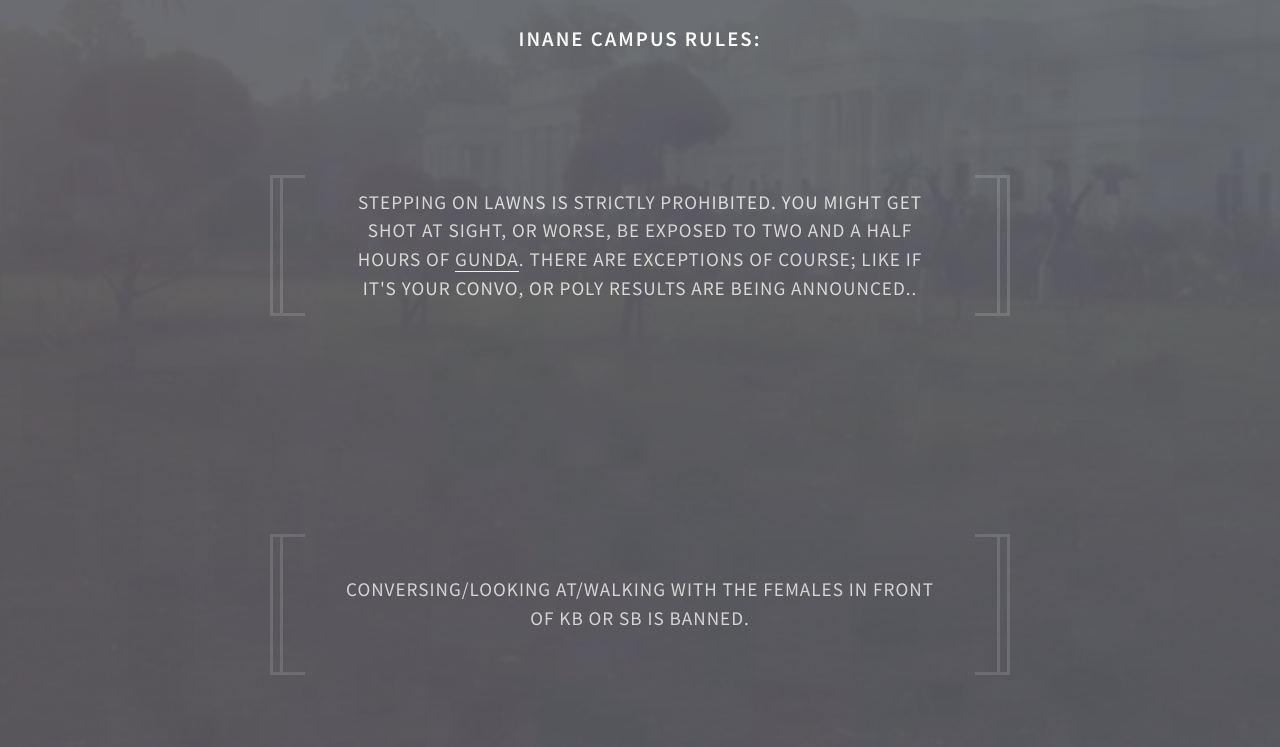
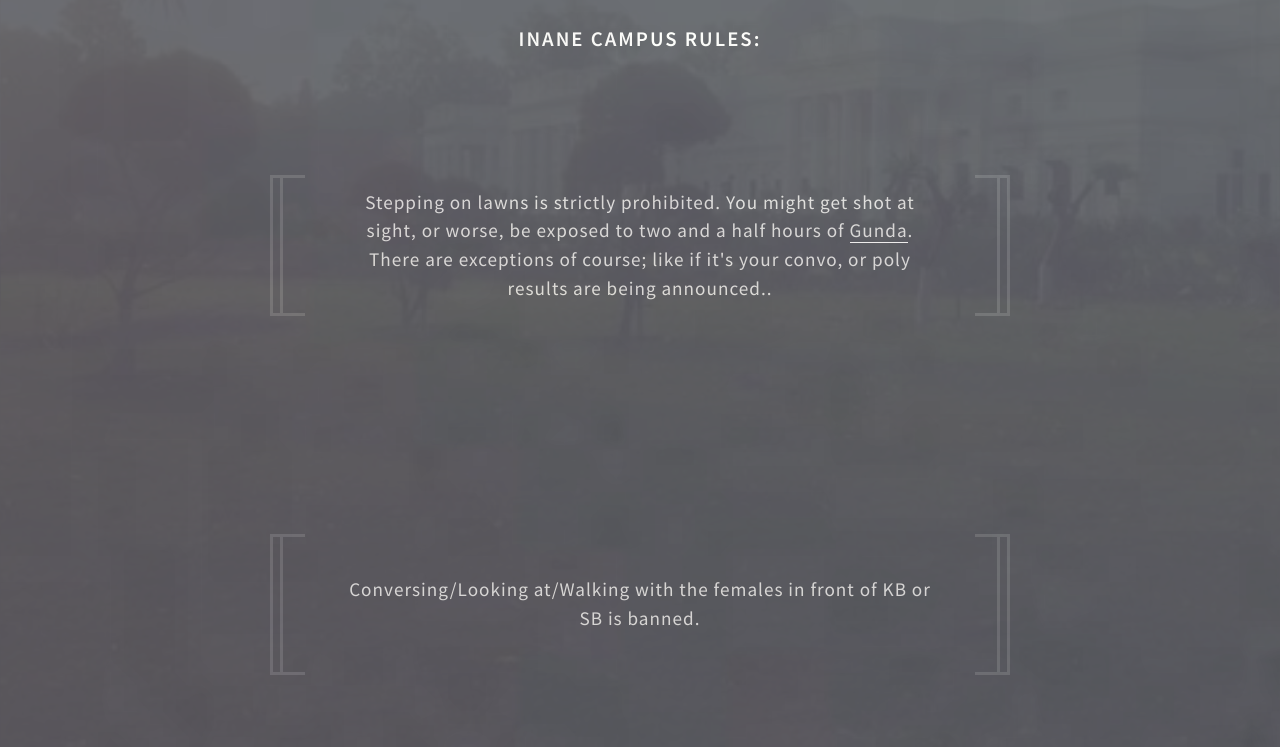
Before and after one commit to wona/guide, a plain HTML site: page index.html in a window 1280 px wide. Shown: the part 1717-2464 px from the top of the page. Drawn offline with Linux system fonts and the light colour scheme.

Commit message:
Commented out making text upper case

```diff
--- a/css/style.css
+++ b/css/style.css
@@ -1196,7 +1196,7 @@
 	#banner
 	{
 		position: relative;
-		text-transform: uppercase;
+		/*text-transform: uppercase;*/
 	}
 
 		#banner p
```
